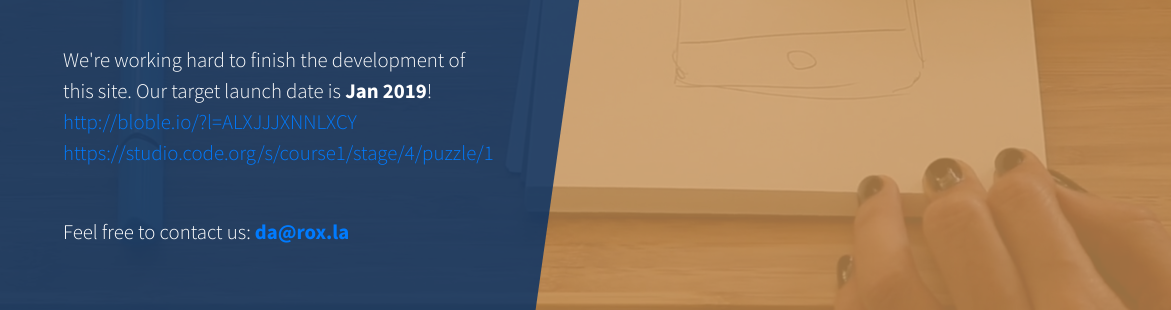
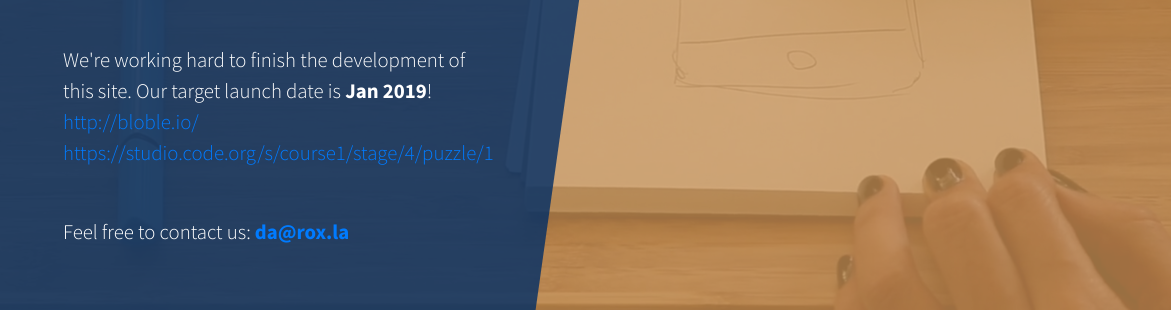
Before and after one commit to mecmaster/roxla, a plain HTML site: page index.html in a window 1280 px wide. Shown: the part 490-800 px from the top of the page, 0-1171 px from the left. Drawn offline with Linux system fonts and the light colour scheme.

Commit message:
Update index.html

```diff
--- a/index.html
+++ b/index.html
@@ -48,7 +48,7 @@
               <p class="mb-5">We're working hard to finish the development of this site. Our target launch date is
                 <strong>Jan 2019</strong>!
 
-		      <a href="http://bloble.io/?l=ALXJJJXNNLXCY">http://bloble.io/?l=ALXJJJXNNLXCY</a>
+		      <a href="http://bloble.io/">http://bloble.io/</a>
 		      <br><a href="https://studio.code.org/s/course1/stage/4/puzzle/1">		    https://studio.code.org/s/course1/stage/4/puzzle/1 </a>
 </p>
                 <p class="mb-5">Feel free to contact us: <strong><a href="mailto:da+design@rox.la">da@rox.la</a></strong></p>
```
